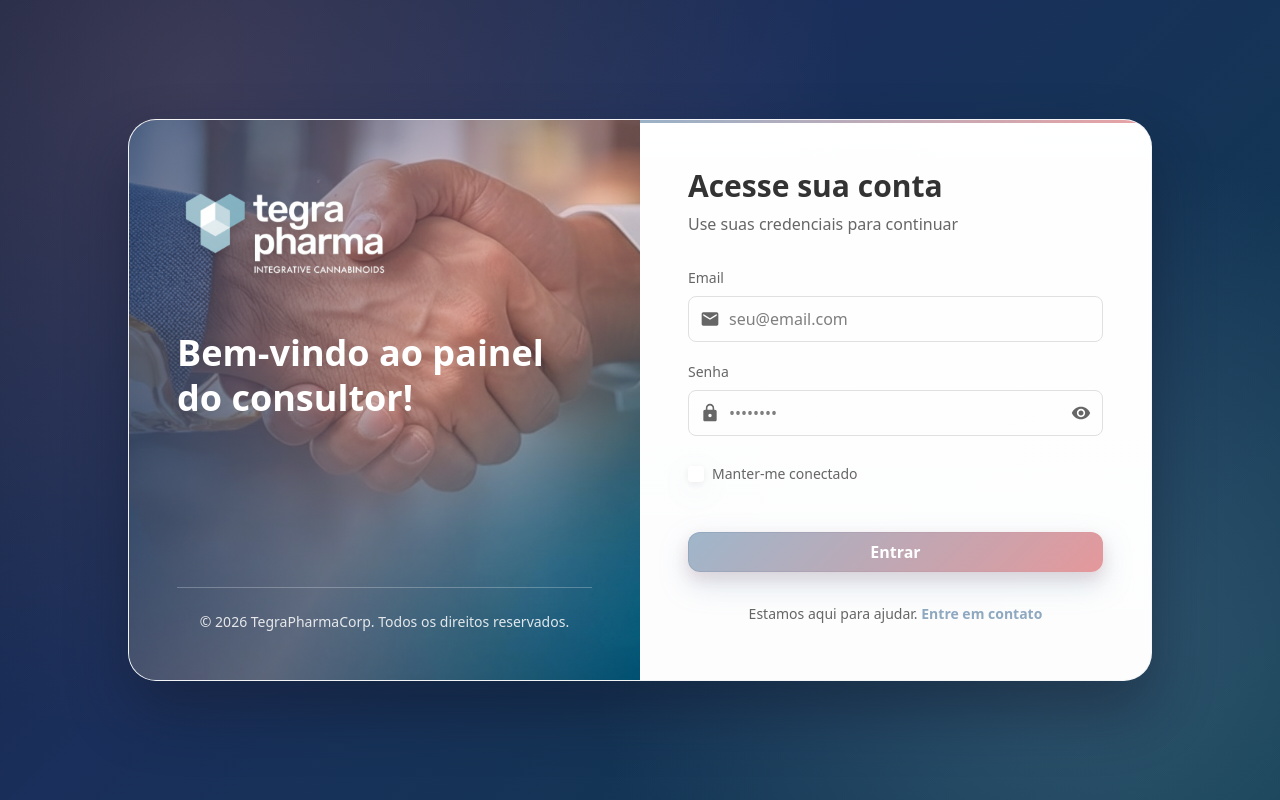
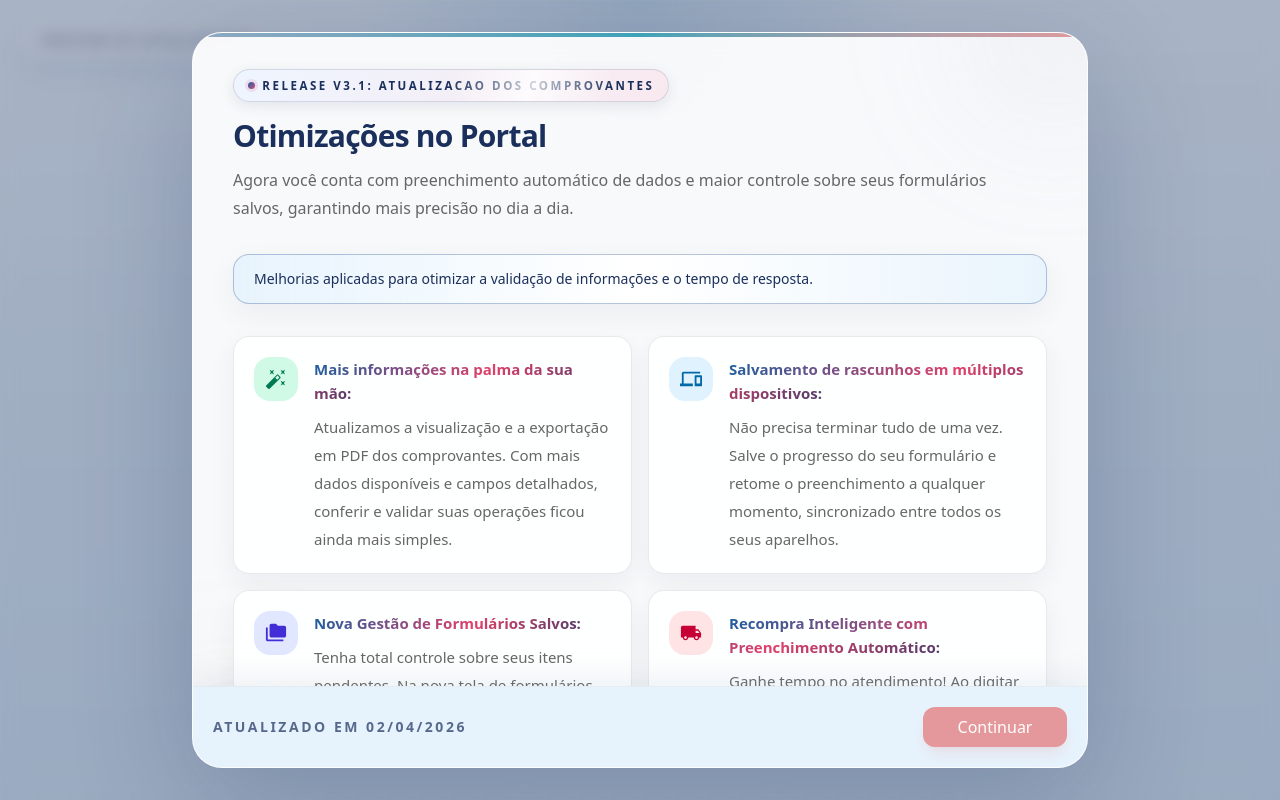
Before and after one commit to LuPiran/ZohoMiddleware, a React (Vite) app in the folder admin/: page /atualizacoes-plataforma in a window 1280 px wide. Before the commit this address led to /. Built offline with nearby package versions, Linux system fonts and the light colour scheme.

Commit message:
pop-up de atualização

```diff
--- a/admin/src/components/feedback/auth/PlatformUpdatePopup.jsx
+++ b/admin/src/components/feedback/auth/PlatformUpdatePopup.jsx
@@ -9,32 +9,32 @@ import {
 
 const UPDATE_CONTENT = {
   badge: "Release V3.1: Atualizacao dos comprovantes",
-  date: "Atualizado em 25/03/2026",
-  title: "Comprovantes atualizados",
+  date: "Atualizado em 02/04/2026",
+  title: "Otimizações no Portal",
   description:
-    "Os comprovantes foram atualizados e agora exibem mais informacoes preenchidas para facilitar a conferencia.",
+    "Agora você conta com preenchimento automático de dados e maior controle sobre seus formulários salvos, garantindo mais precisão no dia a dia.",
   highlights: [
     {
-      label: "Mais informacoes nos comprovantes:",
-      text: "Tela e PDF agora mostram os campos preenchidos com mais detalhes para validacao rapida.",
+      label: "Mais informações na palma da sua mão:",
+      text: "Atualizamos a visualização e a exportação em PDF dos comprovantes. Com mais dados disponíveis e campos detalhados, conferir e validar suas operações ficou ainda mais simples.",
       icon: MdAutoFixHigh,
       iconClass: "bg-emerald-100 text-emerald-700",
     },
     {
-      label: "Formularios salvos em multiplos dispositivos:",
-      text: "Agora voce pode salvar o formulario antes do envio e continuar depois, sem perder os dados ja preenchidos.",
+      label: "Salvamento de rascunhos em múltiplos dispositivos:",
+      text: "Não precisa terminar tudo de uma vez. Salve o progresso do seu formulário e retome o preenchimento a qualquer momento, sincronizado entre todos os seus aparelhos.",
       icon: MdDevices,
       iconClass: "bg-sky-100 text-sky-700",
     },
     {
-      label: "Nova area de formularios salvos:",
-      text: "Criamos uma tela dedicada para listar, recuperar e excluir rascunhos salvos no portal.",
+      label: "Nova Gestão de Formulários Salvos:",
+      text: "Tenha total controle sobre seus itens pendentes. Na nova tela de formulários, você visualiza rapidamente todos os seus rascunhos, recupera dados para envio imediato ou limpa o que não precisa mais.",
       icon: MdFolderCopy,
       iconClass: "bg-indigo-100 text-indigo-700",
     },
     {
-      label: "Recompra com atualizacao rapida de endereco:",
-      text: "Ao buscar por CPF, voce pode confirmar ou ajustar o endereco do cliente de forma mais rapida.",
+      label: "Recompra Inteligente com Preenchimento Automático:",
+      text: "Ganhe tempo no atendimento! Ao digitar o CPF, o sistema recupera automaticamente os dados cadastrados, permitindo que você apenas confirme ou ajuste o endereço em segundos. Menos digitação, mais agilidade.",
       icon: MdLocalShipping,
       iconClass: "bg-rose-100 text-rose-700",
     },
@@ -60,16 +60,16 @@ export default function PlatformUpdatePopup({ isOpen, onContinue }) {
   }
 
   return (
-    <div className="fixed inset-0 z-[9999] flex items-start justify-center overflow-y-auto p-2 sm:items-center sm:p-6">
+    <div className="fixed inset-0 z-[9999] flex items-start justify-center overflow-hidden p-2 sm:items-center sm:p-6">
       <div className="absolute inset-0 bg-tegra-blue-dark/35 backdrop-blur-sm" />
 
-      <div className="relative my-2 flex max-h-[96vh] w-full max-w-4xl flex-col overflow-hidden rounded-[24px] border border-white/60 bg-white/92 shadow-[0_36px_120px_rgba(26,47,91,0.24)] backdrop-blur-xl sm:my-0 sm:max-h-[92vh] sm:rounded-[30px]">
+      <div className="relative my-1 flex h-[calc(100dvh-0.5rem)] max-h-[calc(100dvh-0.5rem)] w-full max-w-4xl flex-col overflow-hidden rounded-[24px] border border-white/60 bg-white/92 shadow-[0_36px_120px_rgba(26,47,91,0.24)] backdrop-blur-xl sm:my-0 sm:h-auto sm:max-h-[92dvh] sm:rounded-[30px]">
         <div className="absolute -top-24 -right-16 h-48 w-48 rounded-full bg-tegra-blue/10 blur-3xl" />
         <div className="absolute -bottom-24 -left-12 h-44 w-44 rounded-full bg-tegra-teal/10 blur-3xl" />
         <div className="h-1.5 w-full bg-gradient-to-r from-tegra-blue via-tegra-blue-green to-tegra-teal" />
 
         <div
-          className="relative min-h-0 flex-1 overflow-y-auto overscroll-y-contain px-4 py-5 sm:px-8 sm:py-8 lg:px-10"
+          className="relative min-h-0 flex-1 overflow-y-auto overscroll-y-contain px-4 py-5 pb-6 [touch-action:pan-y] sm:px-8 sm:py-8 lg:px-10"
           style={{ WebkitOverflowScrolling: "touch" }}
         >
           <div className="mb-6 flex flex-col gap-4 sm:mb-8">
@@ -89,7 +89,7 @@ export default function PlatformUpdatePopup({ isOpen, onContinue }) {
 
           <div className="mb-5 rounded-2xl border border-tegra-blue-light/40 bg-gradient-to-r from-tegra-bg-accent/80 via-white to-tegra-bg-accent/70 px-4 py-3 shadow-[0_10px_30px_rgba(26,47,91,0.06)] sm:mb-8 sm:px-5">
             <p className="text-xs leading-5 text-tegra-blue-dark sm:text-sm sm:leading-6">
-              Atualizacao aplicada para melhorar a conferencia dos comprovantes.
+              Melhorias aplicadas para otimizar a validação de informações e o tempo de resposta.
             </p>
           </div>
 
@@ -119,7 +119,7 @@ export default function PlatformUpdatePopup({ isOpen, onContinue }) {
           </div>
         </div>
 
-        <div className="relative shrink-0 border-t border-tegra-gray-medium/40 bg-tegra-bg-accent/85 px-4 py-3 shadow-[0_-10px_24px_rgba(143,169,193,0.14)] sm:px-5 sm:py-5">
+        <div className="relative shrink-0 border-t border-tegra-gray-medium/40 bg-tegra-bg-accent/85 px-4 py-3 pb-[max(0.75rem,env(safe-area-inset-bottom))] shadow-[0_-10px_24px_rgba(143,169,193,0.14)] sm:px-5 sm:py-5">
           <div className="flex flex-col gap-3 sm:flex-row sm:items-center sm:justify-between">
               <p className="text-xs font-semibold uppercase tracking-[0.18em] text-tegra-blue-dark/70 sm:text-sm">
                 {UPDATE_CONTENT.date}
--- a/admin/src/index.css
+++ b/admin/src/index.css
@@ -125,6 +125,16 @@
   border-radius: 9999px;
   background: linear-gradient(135deg, #1a5fa0 0%, #d24f82 100%);
   box-shadow: 0 0 0 3px rgba(210, 79, 130, 0.14);
+}
+
+@media (max-width: 640px) {
+  .platform-updates-badge {
+    font-size: 0.66rem;
+    letter-spacing: 0.12em;
+    line-height: 1.2;
+    max-width: 100%;
+    white-space: normal;
+  }
 }
 
 /* Fundo do login sem imagem geral */
--- /dev/null
+++ b/admin/src/pages/PlatformUpdates/PlatformUpdates.jsx
@@ -0,0 +1,22 @@
+import { useNavigate } from "react-router-dom";
+import { PlatformUpdatePopup } from "../../components/feedback/auth";
+import { ROUTES } from "../../utils/constants";
+
+export default function PlatformUpdates() {
+  const navigate = useNavigate();
+
+  return (
+    <div className="relative min-h-screen overflow-hidden bg-[radial-gradient(circle_at_top,_rgba(61,142,190,0.18),_transparent_28%),linear-gradient(180deg,_#f5fbff_0%,_#eaf4fb_42%,_#dfeef8_100%)]">
+      <div className="pointer-events-none absolute inset-0 bg-[linear-gradient(rgba(255,255,255,0.72)_1px,transparent_1px),linear-gradient(90deg,rgba(255,255,255,0.72)_1px,transparent_1px)] bg-[size:32px_32px] opacity-35" />
+      <div className="relative flex min-h-screen items-center justify-center px-4 py-10 sm:px-6 lg:px-8">
+        <div className="absolute left-6 top-6 rounded-full border border-white/70 bg-white/75 px-4 py-2 text-xs font-semibold uppercase tracking-[0.18em] text-tegra-blue-dark/70 shadow-[0_12px_30px_rgba(26,47,91,0.1)] backdrop-blur-sm">
+          Preview de atualizacoes
+        </div>
+      </div>
+      <PlatformUpdatePopup
+        isOpen
+        onContinue={() => navigate(ROUTES.LOGIN)}
+      />
+    </div>
+  );
+}
--- a/admin/src/routes/AppRoutes.jsx
+++ b/admin/src/routes/AppRoutes.jsx
@@ -1,6 +1,7 @@
 import { Routes, Route, Navigate } from "react-router-dom";
 import Login from "../pages/Auth/Login";
 import Dashboard from "../pages/Dashboard/Dashboard";
+import PlatformUpdates from "../pages/PlatformUpdates/PlatformUpdates";
 import Users from "../pages/Users/Users";
 import Recompra from "../pages/Recompra/Recompra";
 import Compra from "../pages/Compra/Compra";
@@ -43,6 +44,10 @@ export default function AppRoutes() {
             <Dashboard />
           </ProtectedRoute>
         }
+      />
+      <Route
+        path={ROUTES.PLATFORM_UPDATES}
+        element={<PlatformUpdates />}
       />
       <Route
         path={ROUTES.USUARIOS}
--- a/admin/src/utils/constants.js
+++ b/admin/src/utils/constants.js
@@ -5,6 +5,7 @@
 export const ROUTES = {
   LOGIN: "/",
   DASHBOARD: "/dashboard",
+  PLATFORM_UPDATES: "/atualizacoes-plataforma",
   USUARIOS: "/usuarios",
   RECOMPRA: "/recompra",
   COMPRA: "/compra",
```
